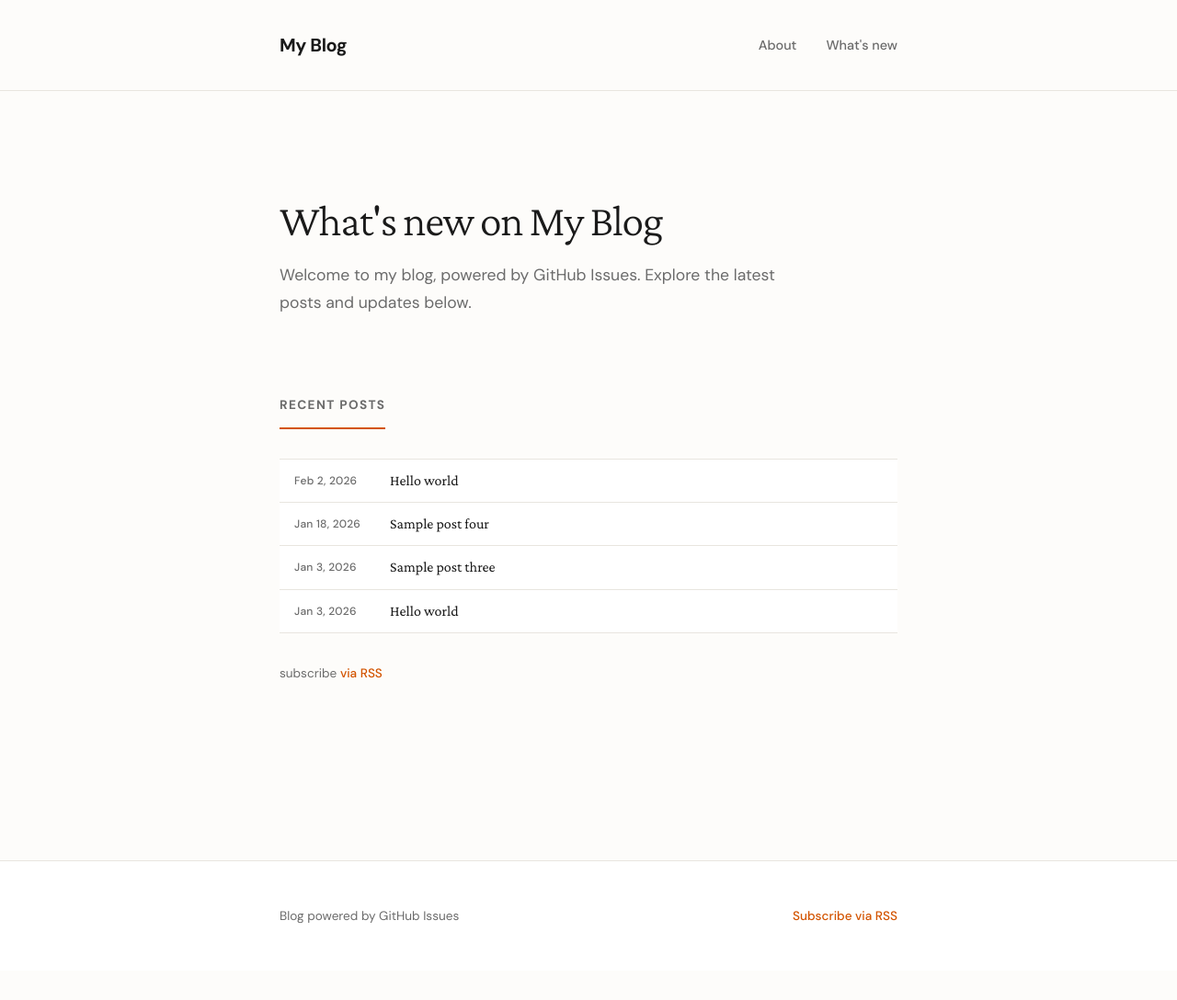
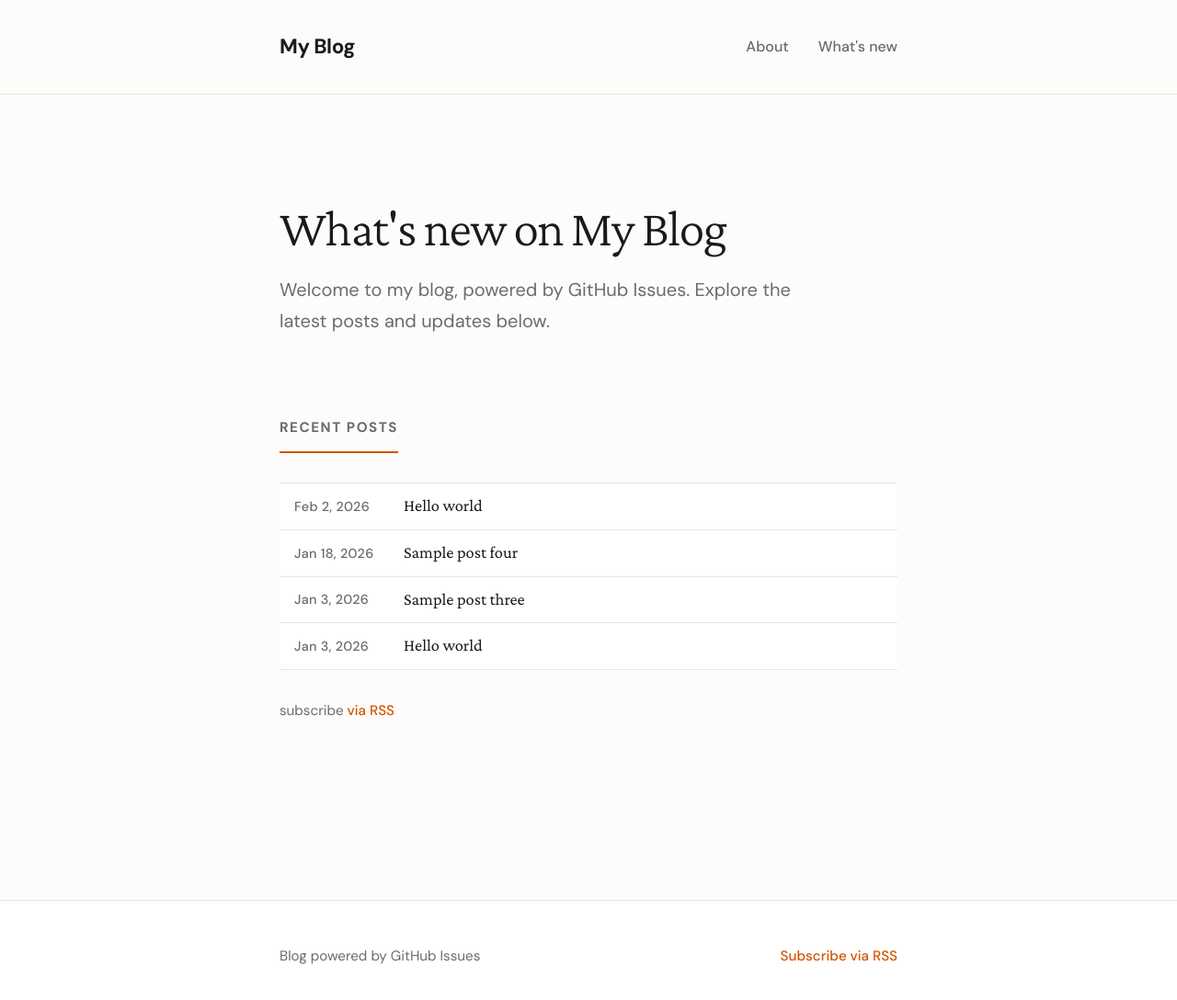
Before and after one commit to and/and.github.io, a Jekyll site: the page built from index.md, in a window 1280 px wide and 1102 px high. Shown: the top 1088 px of the window at 92% size. Built offline with Jekyll 4.4.1, drawn with Linux system fonts in a browser that asks for light colours.

Commit message:
Increase font sizes for better accessibility
Improved readability for users over 40:
- Increased base body font from 18px to 20px
- Increased post title font from 1rem to 1.15rem
- Increased post meta date font from 0.75rem to 0.9rem
- Increased page heading from 3rem to 3.5rem
- Increased section headings and navigation fonts
- Increased article heading and footer fonts
- Better readability with larger, clearer text throughout

Co-Authored-By: Claude Sonnet 4.5 <noreply@anthropic.com>

```diff
--- a/_layouts/default.html
+++ b/_layouts/default.html
@@ -33,7 +33,7 @@ body {
   background: var(--color-bg);
   color: var(--color-text);
   line-height: 1.7;
-  font-size: 18px;
+  font-size: 20px;
   -webkit-font-smoothing: antialiased;
   -moz-osx-font-smoothing: grayscale;
 }
@@ -80,7 +80,7 @@ header.site-header {
 .site-title {
   font-family: var(--font-sans);
   font-weight: 700;
-  font-size: 1.25rem;
+  font-size: 1.4rem;
   letter-spacing: -0.02em;
   color: var(--color-text);
   text-decoration: none;
@@ -95,7 +95,7 @@ header.site-header {
   display: flex;
   gap: 2rem;
   font-family: var(--font-sans);
-  font-size: 0.9rem;
+  font-size: 1rem;
 }
 
 .site-nav a {
@@ -136,7 +136,7 @@ header.site-header {
 }
 
 .page-heading {
-  font-size: 3rem;
+  font-size: 3.5rem;
   font-weight: 300;
   line-height: 1.2;
   margin-bottom: 1rem;
@@ -144,7 +144,7 @@ header.site-header {
 }
 
 .page-description {
-  font-size: 1.1rem;
+  font-size: 1.25rem;
   color: var(--color-text-muted);
   max-width: 580px;
   font-family: var(--font-sans);
@@ -157,7 +157,7 @@ header.site-header {
 
 .section-heading, .post-list-heading {
   font-family: var(--font-sans);
-  font-size: 0.85rem;
+  font-size: 0.95rem;
   font-weight: 700;
   text-transform: uppercase;
   letter-spacing: 0.1em;
@@ -215,12 +215,12 @@ header.site-header {
 
 .post-meta {
   font-family: var(--font-sans);
-  font-size: 0.75rem;
+  font-size: 0.9rem;
   color: var(--color-text-muted);
   margin-bottom: 0;
   font-weight: 500;
   letter-spacing: 0.02em;
-  min-width: 80px;
+  min-width: 95px;
   flex-shrink: 0;
 }
 
@@ -230,7 +230,7 @@ header.site-header {
 }
 
 .post-title {
-  font-size: 1rem;
+  font-size: 1.15rem;
   font-weight: 500;
   line-height: 1.4;
   margin: 0;
@@ -262,7 +262,7 @@ header.site-header {
 }
 
 .post-header .post-title {
-  font-size: 2.5rem;
+  font-size: 2.75rem;
   font-weight: 600;
   line-height: 1.2;
   margin-bottom: 0.75rem;
@@ -271,7 +271,7 @@ header.site-header {
 
 .post-header .post-meta {
   font-family: var(--font-sans);
-  font-size: 0.9rem;
+  font-size: 1rem;
   color: var(--color-text-muted);
   font-weight: 500;
 }
@@ -286,7 +286,7 @@ header.site-header {
 }
 
 .post-content h2 {
-  font-size: 1.75rem;
+  font-size: 2rem;
   font-weight: 600;
   margin-top: 2.5rem;
   margin-bottom: 1rem;
@@ -295,7 +295,7 @@ header.site-header {
 
 /* Page (About) */
 .post .post-title {
-  font-size: 3rem;
+  font-size: 3.5rem;
   font-weight: 300;
   line-height: 1.2;
   margin-bottom: 2rem;
@@ -318,7 +318,7 @@ header.site-header {
   margin: 0 auto;
   padding: 0 var(--spacing-unit);
   font-family: var(--font-sans);
-  font-size: 0.85rem;
+  font-size: 0.95rem;
   color: var(--color-text-muted);
 }
 
@@ -335,7 +335,7 @@ header.site-header {
 
 .rss-subscribe {
   font-family: var(--font-sans);
-  font-size: 0.85rem;
+  font-size: 0.95rem;
   color: var(--color-text-muted);
   margin-top: 2rem;
 }
```
